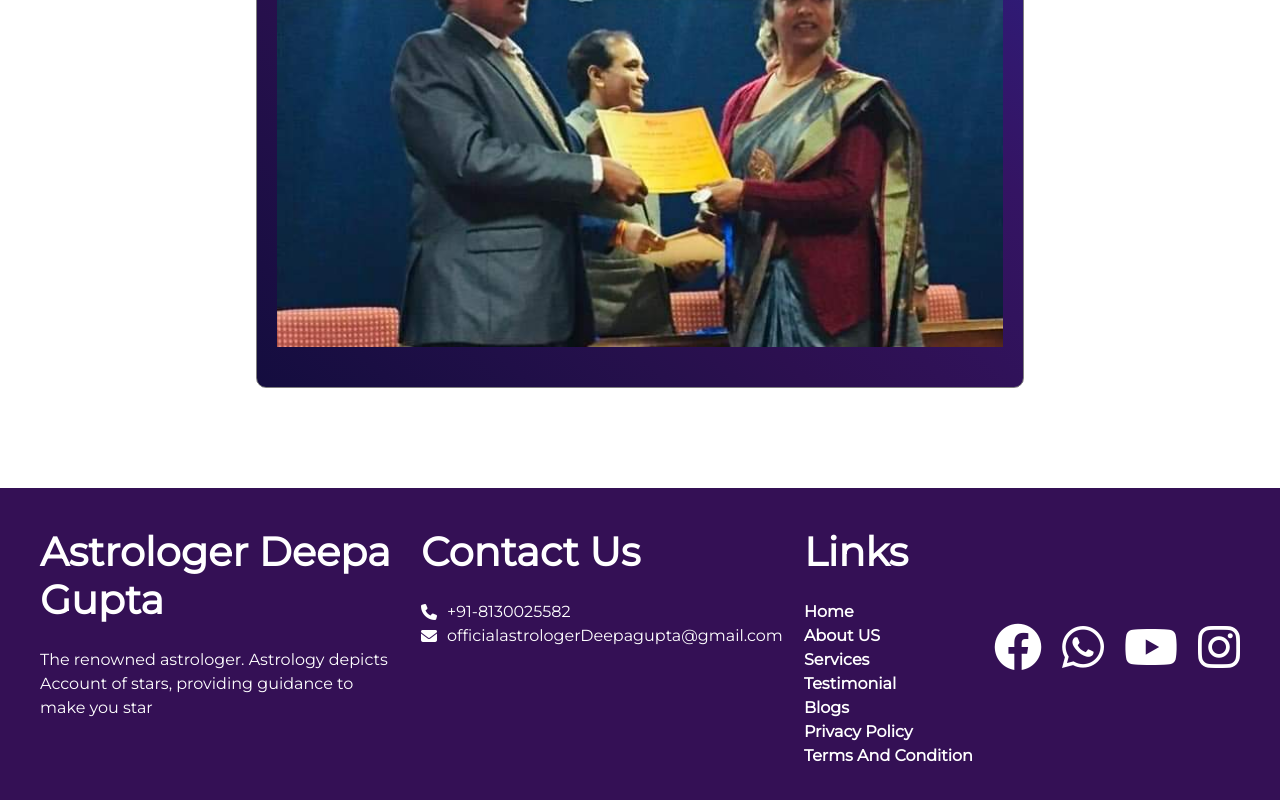
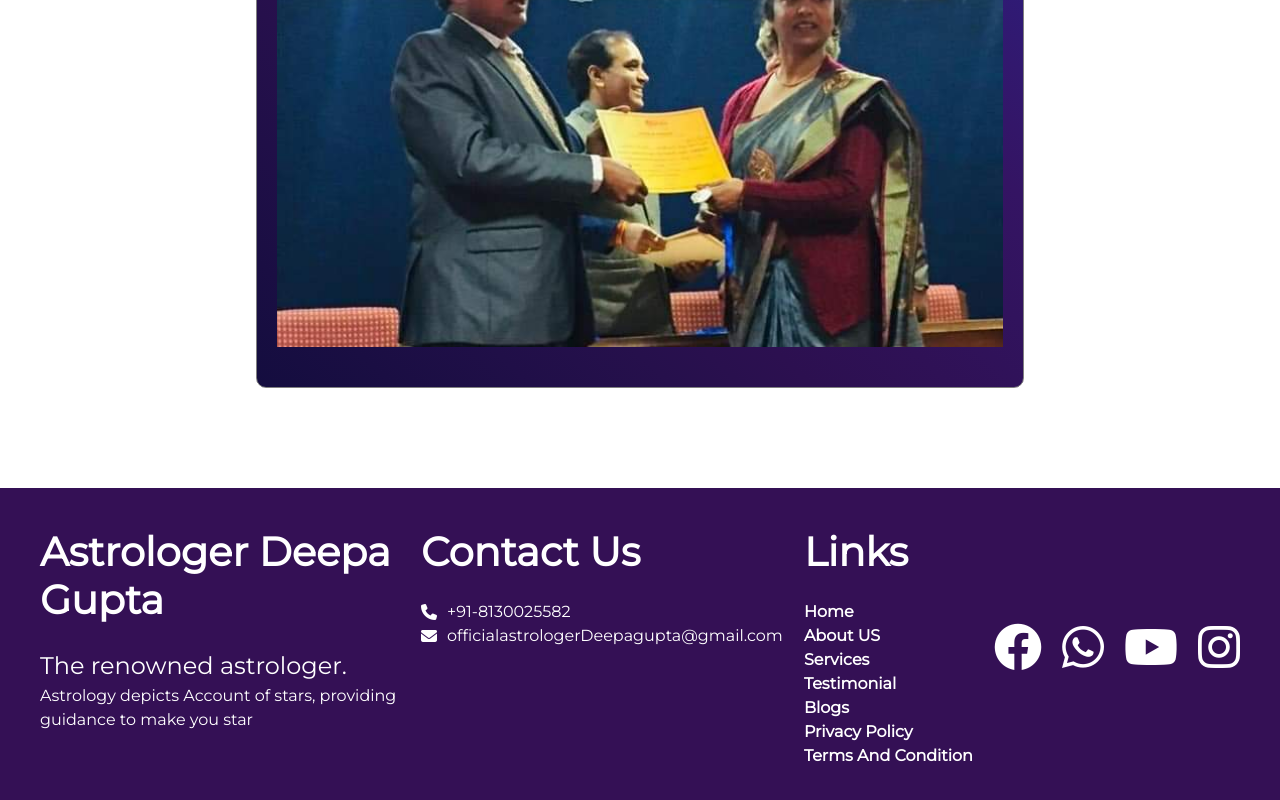
Before and after one commit to iamyogeshmalkani/divineGuide, a React (Create React App) app: page / in a window 1280 px wide. Shown: the part 6504-7304 px from the top of the page. Built offline with nearby package versions, Linux system fonts and the light colour scheme; some icons are missing; the HTML template or start-up script is replaced by a standard one.

Commit message:
_redirects added

```diff
--- a/src/views/footer/footer.js
+++ b/src/views/footer/footer.js
@@ -15,7 +15,7 @@ export default function Footer(props) {
             <div className="flex-col aboutus_footer">
                 <h1>Astrologer Deepa Gupta</h1>
                 <br></br>
-                <p>The renowned astrologer.
+                <p><span style={{ fontSize: '1.5rem' }}>The renowned astrologer.</span><br />
                     Astrology depicts Account of stars, providing guidance to make you star</p>
             </div>
             <div className="flex-col">
```
Also changed, not shown: 2 other files (tests, documents, lock files or other folders).
